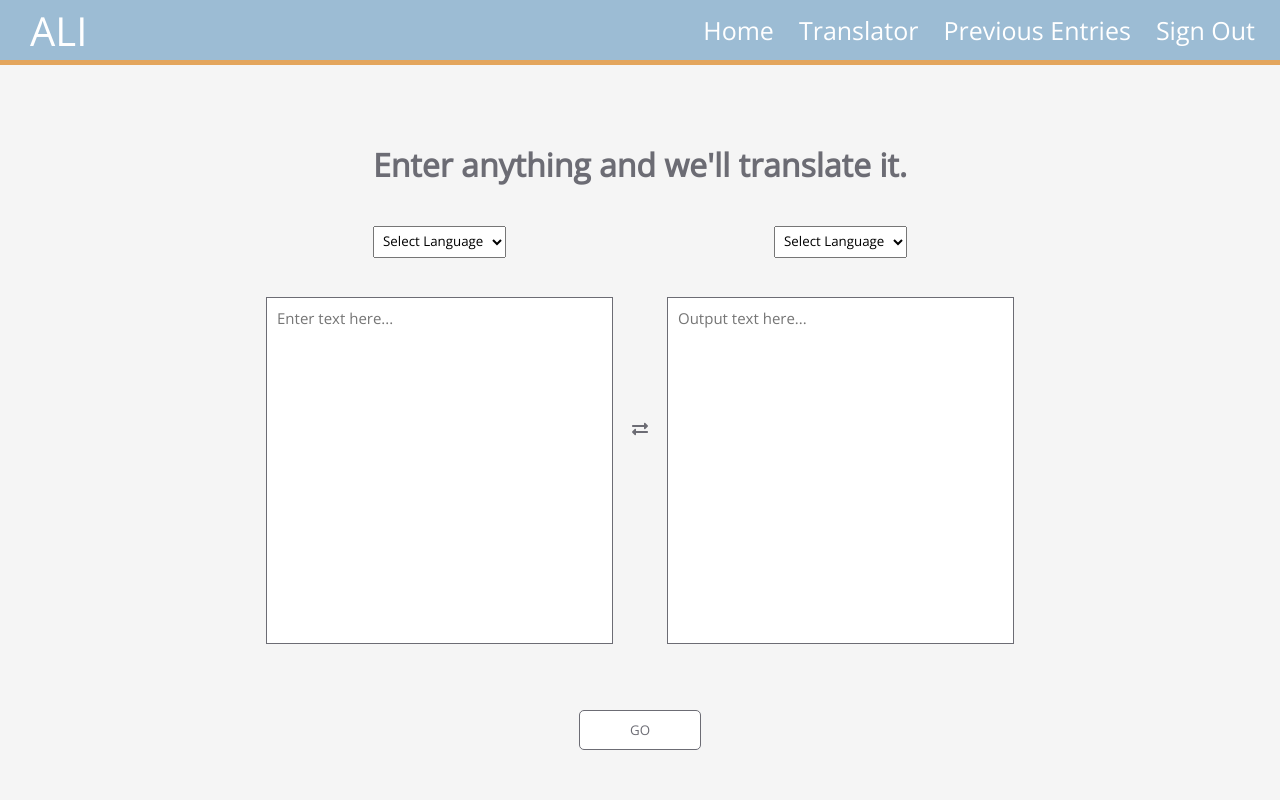
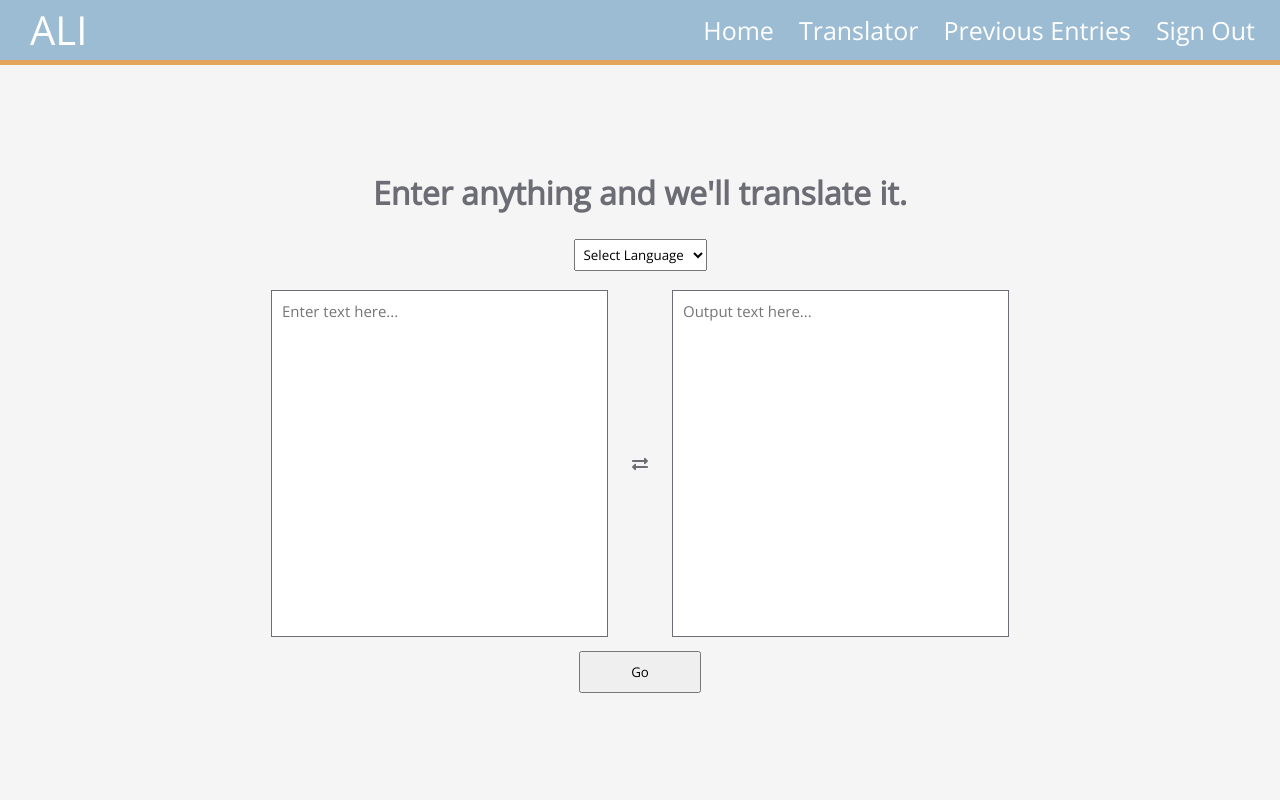
Before and after one commit to MatthewSherlin/Autonomous-Language-Interpreter, a Flask app: page /takehome in a window 1280 px wide. Run offline with Flask 2, Linux system fonts and the light colour scheme.

Commit message:
made translatetext page responsive

```diff
--- a/server.py
+++ b/server.py
@@ -9,7 +9,8 @@ from flask import Response
 from database import companies, saveUser, getUser, chart_table,isAdmin, db
 from database import generateCredentials, stringToBytes, companyIdGenerator, saveCompany
 from sessions import app
-from translatetext import takeHomeTranslate, clearTags
+from translatetext import takeHomeTranslate, clearTextTags
+from toget import clearHomeTags
 
 import hashlib
 import datetime
@@ -24,7 +25,6 @@ import random
 # ----------------home page--------------------
 @app.route("/home", methods=["GET", "POST"])
 def homePage():
-
     if request.method == 'POST':
         patientName = request.form["name"]
         userNotes = request.form["notes"]
@@ -47,25 +47,22 @@ def homePage():
             return Response(e, status=409)
 
         if session.get("username")  == "admin":
-            print("ADMIN IN SESSION!!")
-            return render_template("home.html",isAdmin = True)
+            return render_template("home.html", isAdmin = True)
 
         elif "username" not in session:
             return redirect("/")
         else:
-            return render_template("home.html",isAdmin = False)
+            return render_template("home.html", isAdmin = False)
 
     else:
-        print("SESSION USERNAME IS " + str(session.get("username")))
-
+        clearHomeTags()
         if session.get("username") == "admin":
-            print("ADMIN IN SESSION!!")
-            return render_template("home.html",isAdmin = True)
+            return render_template("home.html", isAdmin = True)
 
         elif "username" not in session:
             return redirect("/")
         else:
-            return render_template("home.html",isAdmin = False) ## ----------------
+            return render_template("home.html", isAdmin = False)
 
 
 # -------------------translate---------------------------------
@@ -77,15 +74,12 @@ def dynamic_page():
 
         if languageOne and langaugeTwo:
             toget.main(languageOne, langaugeTwo)
-            return redirect("/home")
+            return render_template("home.html", isAdmin = True) if session.get("username") == "admin" else render_template("home.html", isAdmin = False)
         else:
-            return render_template("home.html", values = False)
+            return render_template("home.html", isAdmin = True, values = False) if session.get("username") == "admin" else render_template("home.html", isAdmin = False, values=False)
 
     else:
-         if session.get("username") == "admin":
-            return redirect("/home", isAdmin == True)
-         else:
-             return redirect("/home")
+        return render_template("home.html", isAdmin == True) if session.get("username") == "admin" else render_template("home.html", isAdmin = False)
 
 
 # -------------------login page functionality--------------------
@@ -206,28 +200,19 @@ def getLogout():
 # ---------Translation page --------------
 @app.route("/takehome", methods=["GET", "POST"])
 def takeHome():
+    clearTextTags()
     if request.method == "POST":
-        languageOne = request.form["languages1"]
         langaugeTwo = request.form["languages2"]
-        text = request.form["t1"]
+        text        = request.form["t1"]
 
-        if languageOne and langaugeTwo:
+        if langaugeTwo:
             takeHomeTranslate(langaugeTwo, text)
-            return render_template("takeHome.html")
+            return render_template("takeHome.html", isAdmin = True) if session.get("username") == "admin" else render_template("takeHome.html", isAdmin = False)
         else:
-            return render_template("takeHome.html", values = False)
+            return render_template("takeHome.html", isAdmin = True, values = False) if session.get("username") == "admin" else render_template("takeHome.html", isAdmin = False, values = False)
 
     else:
-        clearTags()
-        if session.get("username") == "admin":
-            return render_template("takeHome.html",isAdmin = True)
-        else:
-            return render_template("takeHome.html",isAdmin = False)
-
-
-# ---------translate text route --------------
-# @app.route("/translatetext")
-# def translatetext():
+        return render_template("takeHome.html", isAdmin = True) if session.get("username") == "admin" else render_template("takeHome.html", isAdmin = False)
 
 
 #------------admin create keys page--------------------
--- a/static/styles/takeHome.css
+++ b/static/styles/takeHome.css
@@ -35,8 +35,6 @@ body {
     display: flex;
     justify-content: flex-end;
     align-items: center;
-    position: absolute;
-    top: 0;
     border-bottom: 5px solid var(--orange-2);
 }
 
@@ -143,14 +141,22 @@ h1 {
     color: var(--grey-1);
     max-width: 60vw;
     text-align: center;
+    padding-bottom: 20px;
 }
 
 .main {
     display: flex;
-    flex-direction: row;
+    flex-direction: column;
     align-items: center;
     justify-content: center;
-    margin-top: 25px;
+    height: calc(100vh - 60px);
+}
+
+.input-wrapper {
+    display: flex;
+    flex-direction: column;
+    align-items: center;
+    justify-content: center;
 }
 
 .input {
@@ -168,20 +174,18 @@ h1 {
 }
 
 select, select:focus {
-    margin: 15px 15px 25px 15px;
+    margin: 5px;
     padding: 5px;
     outline: 0;
 }
 
 .fa-exchange-alt {
     color: var(--grey-1);
-    margin: 15px 0 25px 0;
-    padding: 5px;
 }
 
 textarea, textarea:focus {
-    width: 345px;
-    height: 345px;
+    width: 335px;
+    height: 150px;
     padding: 10px;
     margin: 15px;
     background: var(--white-1);
@@ -193,18 +197,8 @@ textarea, textarea:focus {
 }
 
 input {
-    position: absolute;
     padding: 10px 50px;
-    margin: 20px;
-    bottom: 30px;
-    background: var(--white-1);
-    border: 1px solid var(--grey-1);
-    color: var(--grey-1);
-    text-transform: uppercase;
-    float: right;
-    border-radius: 5px;
-    cursor: pointer;
-    transition: .2s;
+
 }
 
 input:hover {
@@ -222,4 +216,16 @@ input:hover {
         display: flex;
     }
 
+    .input-wrapper {
+        flex-direction: row;
+    }
+
+    .fa-exchange-alt {
+        display: block;
+        padding: 10px;
+    }
+
+    textarea, textarea:focus {
+        height: 345px;
+    }
   }
--- a/templates/admin.html
+++ b/templates/admin.html
@@ -45,7 +45,7 @@
     <div class="links">
       <div class="exit-wrapper"><i class="fas fa-times link-close"></i></div>
       {% if isAdmin %}
-      <div class="link"><a href="/admin">admin<i class="fas fa-chevron-right"></a></i></div>
+      <div class="link"><a href="/admin">Admin<i class="fas fa-chevron-right"></a></i></div>
       {%endif%}
       <div class="link"><a href="/home">Home<i class="fas fa-chevron-right"></a></i></div>
       <div class="link"><a href="/takehome">Translator<i class="fas fa-chevron-right"></a></i></div>
--- a/templates/takeHome.html
+++ b/templates/takeHome.html
@@ -105,61 +105,10 @@
     </a>
    </div>
   </div>
+  <form action="/takehome" class="main" method="POST">
    <h1>
     Enter anything and we'll translate it.
    </h1>
-  <form action="/takehome" class="main" method="POST">
-   <div class="input">
-    <select id="languages" name="languages1">
-     <option value="">
-      Select Language
-     </option>
-     <option value="en">
-      English
-     </option>
-     <option value="af">
-      Afrikaans
-     </option>
-     <option value="sq">
-      Albanian
-     </option>
-     <option value="am">
-      Amharic
-     </option>
-     <option value="ar">
-      Arabic
-     </option>
-     <option value="hy">
-      Armenian
-     </option>
-     <option value="az">
-      Azerbaijani
-     </option>
-     <option value="eu">
-      Basque
-     </option>
-     <option value="be">
-      Belarusian
-     </option>
-     <option value="bn">
-      Bengali
-     </option>
-     <option value="bs">
-      Bosnian
-     </option>
-     <option value="bg">
-      Bulgarian
-     </option>
-     <option value="ca">
-      Catalan
-     </option>
-     <!-- add more -->
-    </select>
-    <textarea id="t1" name="t1" placeholder="Enter text here..."></textarea>
-   </div>
-   <i class="fas fa-exchange-alt">
-   </i>
-   <div class="input">
    <select id="languages" name="languages2">
     <option value="">
      Select Language
@@ -205,7 +154,15 @@
     </option>
     <!-- add more -->
    </select>
-    <textarea id="t2" placeholder="Output text here..."></textarea>
+   <div class="input-wrapper">
+    <div class="input">
+     <textarea id="t1" name="t1" placeholder="Enter text here...">Hello I am daniel</textarea>
+    </div>
+    <i class="fas fa-exchange-alt">
+    </i>
+    <div class="input">
+     <textarea id="t2" placeholder="Output text here...">Hola soy daniel</textarea>
+    </div>
    </div>
    <input type="submit" value="Go"/>
   </form>
@@ -215,7 +172,7 @@
   </script>
   {% if values == False %}
   <script>
-   alert("Please insert both an input and an output language")
+   alert("Please insert an output language");
   </script>
   {% endif %}
  </body>
--- a/toget.py
+++ b/toget.py
@@ -104,18 +104,6 @@ class MicrophoneStream(object):
 
 
 def listen_print_loop(responses, var1, var2):
-
-    with open('templates/home.html', 'r') as file:
-        soup = BeautifulSoup(file.read(), "lxml")
-        soup.find("textarea", {"id": "t1"}).clear()
-        soup.find("textarea", {"id": "t2"}).clear()
-
-        file.close()
-
-    savechanges = soup.prettify("utf-8")
-    with open("templates/home.html", "wb") as file:
-        file.write(savechanges)
-        file.close()
 
     num_chars_printed = 0
     for response in responses:
@@ -249,5 +237,17 @@ def main(var1, var2):
         listen_print_loop(responses, var1, var2)
 
 
+def clearHomeTags():
+    with open('templates/home.html', 'r') as file:
+        soup = BeautifulSoup(file.read(), "lxml")
+        soup.find("textarea", {"id": "t1"}).clear()
+        soup.find("textarea", {"id": "t2"}).clear()
+        file.close()
+
+    savechanges = soup.prettify("utf-8")
+    with open("templates/home.html", "wb") as file:
+        file.write(savechanges)
+        file.close()
+
 if __name__ == "__main__":
     main()
--- a/translatetext.py
+++ b/translatetext.py
@@ -26,7 +26,7 @@ def takeHomeTranslate(var1, text):
         file.close()
 
 
-def clearTags():
+def clearTextTags():
     with open('templates/takeHome.html', 'r') as file:
         soup = BeautifulSoup(file.read(), "lxml")
         soup.find("textarea", {"id": "t1"}).clear()
```
Lines whose indentation alone changed are shown as unchanged.
